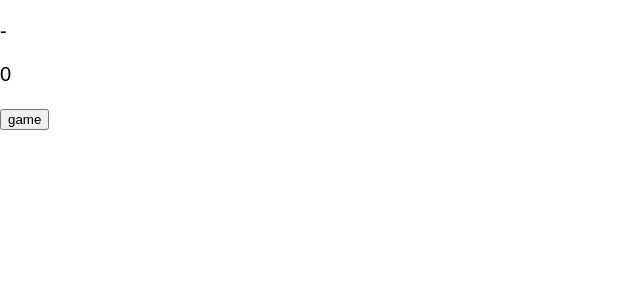
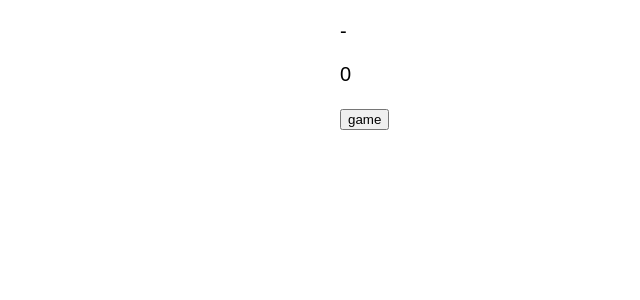
Before and after one commit to ruskakimov/brainfreeze, a React (Create React App) app: page / in a window 1280 px wide. Shown: the top 300 px of the page, without its empty margins (0-640 px from the left). Built offline with nearby package versions, Linux system fonts and the light colour scheme.

Commit message:
add center wrapper for the whole app

```diff
--- a/src/App.js
+++ b/src/App.js
@@ -1,7 +1,13 @@
 import React, { Component } from 'react';
+import styled from 'styled-components';
 
 import MenuScreen from './components/MenuScreen';
 import GameScreen from './components/GameScreen';
+
+const Wrapper = styled.div`
+  max-width: 60rem;
+  margin: 0 auto;
+`;
 
 class App extends Component {
   constructor(props) {
@@ -24,7 +30,7 @@ class App extends Component {
     ];
     const pageId = this.state.currentPageId;
 
-    return <div className="App">{pages[pageId]}</div>;
+    return <Wrapper>{pages[pageId]}</Wrapper>;
   }
 }
 
```
